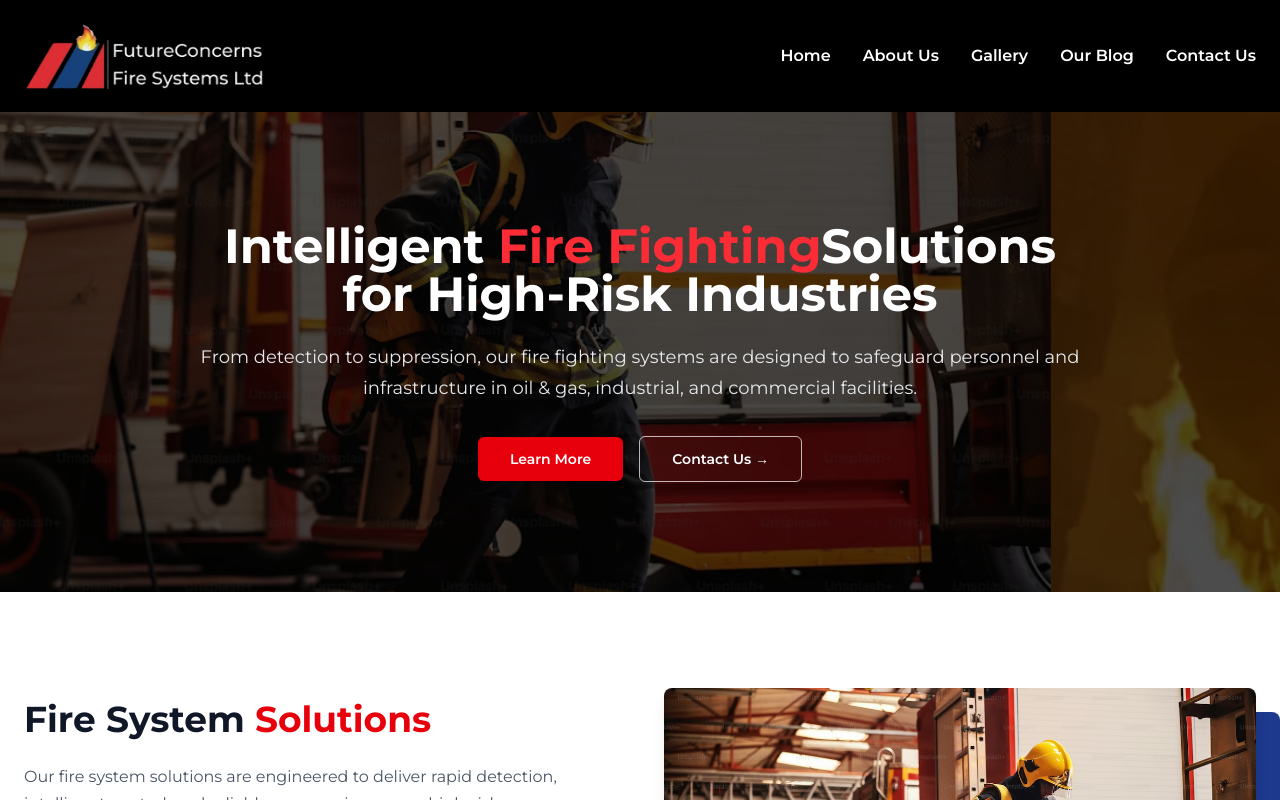
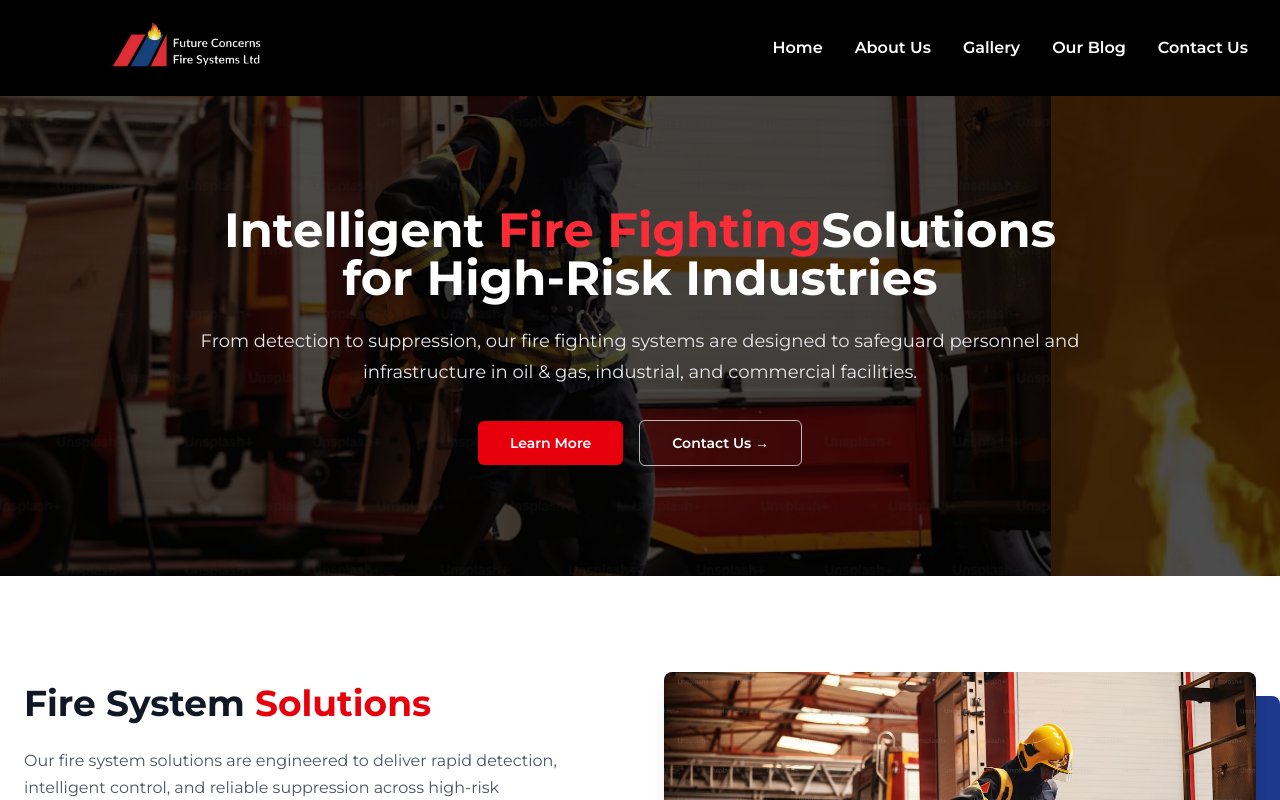
Before and after one commit to jahseed89/future-fire-systems, a Next.js app: page / in a window 1280 px wide. Shown: the top 800 px of the page. Built offline with nearby package versions, Linux system fonts and the light colour scheme.

Commit message:
updating logo

```diff
--- a/app/contact/page.tsx
+++ b/app/contact/page.tsx
@@ -109,7 +109,7 @@ export default function ContactPage() {
               <div className="flex items-start gap-3 text-sm">
                 <input type="checkbox" className="mt-1" />
                 <p className="text-gray-300">
-                  I agree to allow FCNL to store and process the personal
+                  I agree to allow FCFS to store and process the personal
                   information submitted.
                 </p>
               </div>
--- a/components/Footer.tsx
+++ b/components/Footer.tsx
@@ -45,9 +45,9 @@ export default function Footer() {
           {/* LOGO */}
           <div>
             <Image
-              src="/new-logo.png"
+              src="/fire-systems-logo.png"
               alt="Company Logo"
-              width={180}
+              width={200}
               height={50}
               className="mb-4"
             />
--- a/components/Header.tsx
+++ b/components/Header.tsx
@@ -1,3 +1,103 @@
+// "use client";
+
+// import React, { useState } from "react";
+// import Link from "next/link";
+// import Image from "next/image";
+
+// function Header() {
+//   const [isOpen, setIsOpen] = useState(false);
+
+//   return (
+//     <nav className="sticky top-0 z-50 bg-black text-white px-6 py-4">
+//       <div className="mx-auto max-w-7xl flex items-center justify-between">
+//         {/* Logo */}
+//         <Link href="/" className="flex items-center">
+//           <div className="relative h-10 sm:h-16 md:h-20 w-[160px] sm:w-[200px] md:w-[240px]">
+//             <Image
+//               src="/fire-systems-logo.png"
+//               alt="Future Concerns Fire Systems Ltd Logo"
+//               width={200}
+//               height={50}
+//               className="object-contain"
+//             />
+//           </div>
+//         </Link>
+
+//         {/* Mobile Menu Button */}
+//         <button
+//           className="md:hidden relative w-8 h-8"
+//           onClick={() => setIsOpen(!isOpen)}
+//           aria-label="Toggle menu"
+//         >
+//           <span
+//             className={`absolute h-0.5 w-8 bg-white transition-all duration-300 ${
+//               isOpen ? "rotate-45 top-4" : "top-2"
+//             }`}
+//           />
+//           <span
+//             className={`absolute h-0.5 w-8 bg-white transition-all duration-300 top-4 ${
+//               isOpen ? "opacity-0" : "opacity-100"
+//             }`}
+//           />
+//           <span
+//             className={`absolute h-0.5 w-8 bg-white transition-all duration-300 ${
+//               isOpen ? "-rotate-45 top-4" : "top-6"
+//             }`}
+//           />
+//         </button>
+
+//         {/* Desktop Menu */}
+//         <ul className="hidden md:flex gap-8">
+//           {[
+//             { href: "/", label: "Home" },
+//             { href: "/about", label: "About Us" },
+//             { href: "/gallery", label: "Gallery" },
+//             { href: "/blog", label: "Our Blog" },
+//             { href: "/contact", label: "Contact Us" },
+//           ].map((item) => (
+//             <li key={item.href}>
+//               <Link
+//                 href={item.href}
+//                 className="font-semibold hover:text-[#de192a] hover:border-[#de192a] transition"
+//               >
+//                 {item.label}
+//               </Link>
+//             </li>
+//           ))}
+//         </ul>
+//       </div>
+
+//       {/* Mobile Menu */}
+//       <div
+//         className={`md:hidden overflow-hidden transition-all duration-300 ${
+//           isOpen ? "max-h-60 opacity-100 mt-4" : "max-h-0 opacity-0"
+//         }`}
+//       >
+//         <ul className="flex flex-col gap-4">
+//           {[
+//             { href: "/", label: "Home" },
+//             { href: "/about", label: "About Us" },
+//             { href: "/gallery", label: "Gallery" },
+//             { href: "/contact", label: "Contact" },
+//           ].map((item) => (
+//             <li key={item.href}>
+//               <Link
+//                 href={item.href}
+//                 className="font-semibold"
+//                 onClick={() => setIsOpen(false)}
+//               >
+//                 {item.label}
+//               </Link>
+//             </li>
+//           ))}
+//         </ul>
+//       </div>
+//     </nav>
+//   );
+// }
+
+// export default Header;
+
 "use client";
 
 import React, { useState } from "react";
@@ -8,45 +108,46 @@ function Header() {
   const [isOpen, setIsOpen] = useState(false);
 
   return (
-    <nav className="sticky top-0 z-50 bg-black text-white px-6 py-4">
-      <div className="mx-auto max-w-7xl flex items-center justify-between">
-        {/* Logo */}
+    <nav className="sticky top-0 z-50 bg-black text-white px-4 py-2 md:py-4">
+      <div className="mx-auto max-w-7xl px-4">
+        <div className="flex h-16 items-center justify-between">
+          {/* LOGO */}
           <Link href="/" className="flex items-center">
-          <div className="relative h-10 sm:h-16 md:h-20 w-[160px] sm:w-[200px] md:w-[240px]">
+            <div className="relative h-22 w-[300px] sm:h-24 sm:w-[280px] md:h-24 md:w-[300px]">
               <Image
-              src="/new-logo.png"
+                src="/fire-systems-logo.png"
                 alt="Future Concerns Fire Systems Ltd Logo"
                 fill
+                className="object-contain"
                 priority
-              className="object-contain"
               />
             </div>
           </Link>
 
-        {/* Mobile Menu Button */}
+          {/* MOBILE MENU BUTTON */}
           <button
-          className="md:hidden relative w-8 h-8"
+            className="md:hidden relative h-8 w-8"
             onClick={() => setIsOpen(!isOpen)}
             aria-label="Toggle menu"
           >
             <span
-            className={`absolute h-0.5 w-8 bg-white transition-all duration-300 ${
-              isOpen ? "rotate-45 top-4" : "top-2"
+              className={`absolute left-0 h-0.5 w-8 bg-white transition-all duration-300 ${
+                isOpen ? "top-4 rotate-45" : "top-2"
               }`}
             />
             <span
-            className={`absolute h-0.5 w-8 bg-white transition-all duration-300 top-4 ${
+              className={`absolute left-0 top-4 h-0.5 w-8 bg-white transition-all duration-300 ${
                 isOpen ? "opacity-0" : "opacity-100"
               }`}
             />
             <span
-            className={`absolute h-0.5 w-8 bg-white transition-all duration-300 ${
-              isOpen ? "-rotate-45 top-4" : "top-6"
+              className={`absolute left-0 h-0.5 w-8 bg-white transition-all duration-300 ${
+                isOpen ? "top-4 -rotate-45" : "top-6"
               }`}
             />
           </button>
 
-        {/* Desktop Menu */}
+          {/* DESKTOP MENU */}
           <ul className="hidden md:flex gap-8">
             {[
               { href: "/", label: "Home" },
@@ -58,7 +159,7 @@ function Header() {
               <li key={item.href}>
                 <Link
                   href={item.href}
-                className="font-semibold hover:text-[#de192a] hover:border-[#de192a] transition"
+                  className="font-semibold transition hover:text-[#de192a]"
                 >
                   {item.label}
                 </Link>
@@ -67,13 +168,13 @@ function Header() {
           </ul>
         </div>
 
-      {/* Mobile Menu */}
+        {/* MOBILE MENU */}
         <div
           className={`md:hidden overflow-hidden transition-all duration-300 ${
-          isOpen ? "max-h-60 opacity-100 mt-4" : "max-h-0 opacity-0"
+            isOpen ? "max-h-64 opacity-100" : "max-h-0 opacity-0"
           }`}
         >
-        <ul className="flex flex-col gap-4">
+          <ul className="flex flex-col gap-4 py-4">
             {[
               { href: "/", label: "Home" },
               { href: "/about", label: "About Us" },
@@ -92,6 +193,7 @@ function Header() {
             ))}
           </ul>
         </div>
+      </div>
     </nav>
   );
 }
```
Also changed, not shown: public/fire-systems-logo.png (added). Lines whose indentation alone changed are shown as unchanged.
